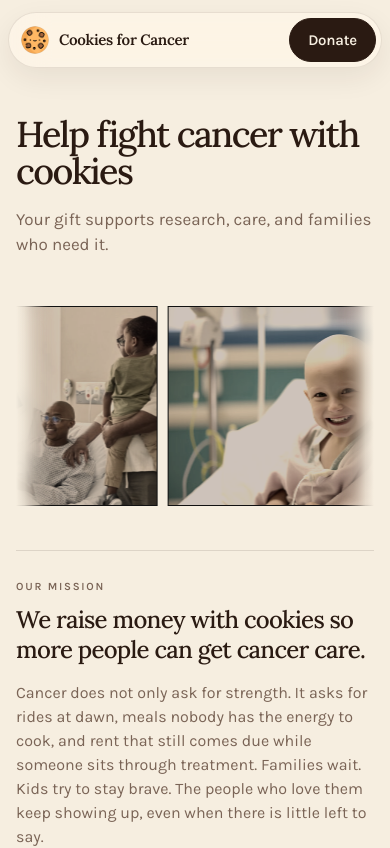
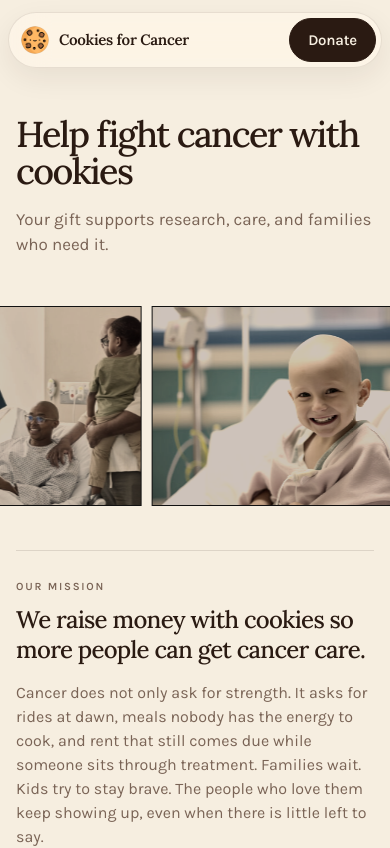
Before and after one commit to nathanjcx/cookiesforcancer, a Next.js app: page / in a window 390 px wide. Shown: the top 848 px of the page. Built offline with nearby package versions, Linux system fonts and the light colour scheme; no server answers.

Commit message:
Make care carousel edge-to-edge on mobile without blur fades
Co-authored-by: Nathan Cheng <nathanjcx@gmail.com>

```diff
--- a/app/globals.css
+++ b/app/globals.css
@@ -971,9 +971,19 @@ h2 {
 
   .hero,
   .mission,
-  .giving,
+  .giving {
+    width: min(720px, calc(100% - 32px));
+  }
+
   .care-wrap {
-    width: min(720px, calc(100% - 32px));
+    width: 100%;
+    margin-left: 0;
+    margin-right: 0;
+  }
+
+  .care-wrap::before,
+  .care-wrap::after {
+    display: none;
   }
 
   .hero {
```
